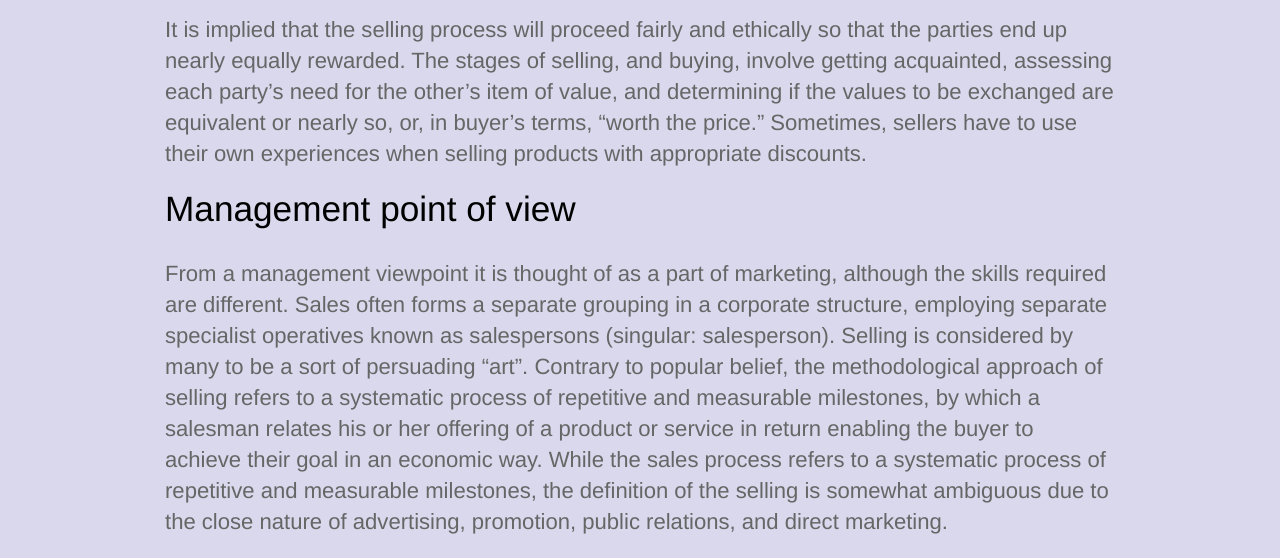
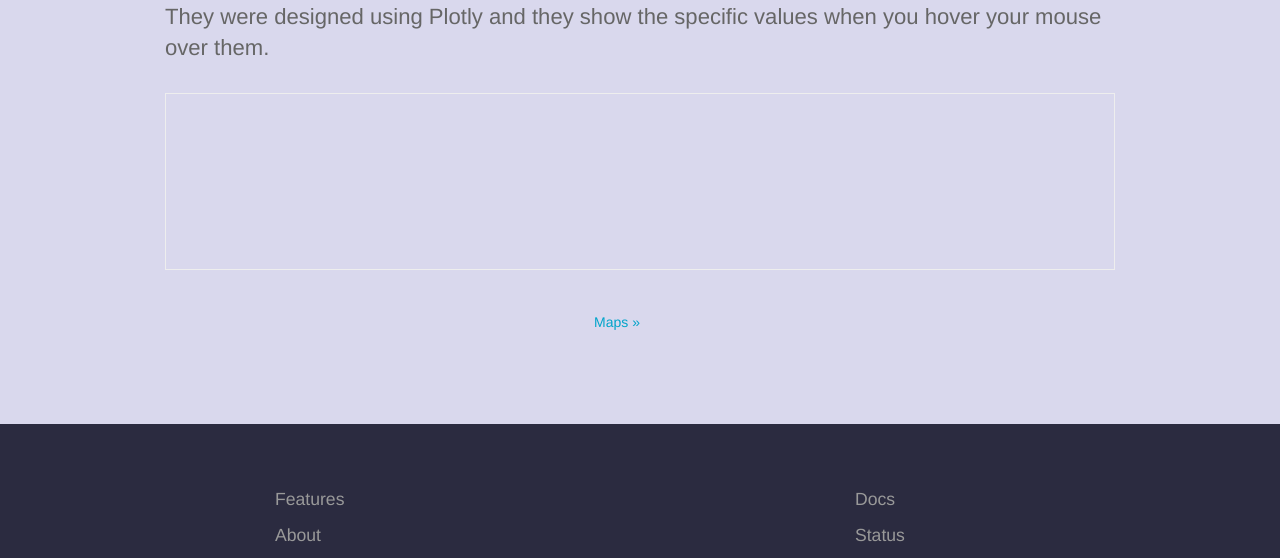
Before and after one commit to Her-o1/my_landing_page, a Jekyll site: the page built from _posts/2022-05-21-temperature-graphs.md, in a window 1280 px wide and 1400 px high, scrolled down 845 px. Shown: the part 256-814 px from the top of the window. Built offline with Jekyll 4.4.1, drawn with Linux system fonts in a browser that asks for light colours; some of the changed text lies outside the part shown.

Commit message:
Update 2022-05-21-temperature-graphs.md

```diff
--- a/_posts/2022-05-21-temperature-graphs.md
+++ b/_posts/2022-05-21-temperature-graphs.md
@@ -7,33 +7,7 @@
 ---
 Temperature graphs showcase the selected area's temperature forecast in terms of minimum and maximum temperatures per day.
 
-![Cat](https://source.unsplash.com/random/1500x1146)
 
-It is implied that the selling process will proceed fairly and ethically so that the parties end up nearly equally rewarded. The stages of selling, and buying, involve getting acquainted, assessing each party’s need for the other’s item of value, and determining if the values to be exchanged are equivalent or nearly so, or, in buyer's terms, "worth the price.” Sometimes, sellers have to use their own experiences when selling products with appropriate discounts.
+![temp](https://user-images.githubusercontent.com/103201519/170589063-c173b05d-60b3-40de-846e-f045f34e178e.gif)
 
-## Management point of view
-
-From a management viewpoint it is thought of as a part of marketing, although the skills required are different. Sales often forms a separate grouping in a corporate structure, employing separate specialist operatives known as salespersons (singular: salesperson). Selling is considered by many to be a sort of persuading "art". Contrary to popular belief, the methodological approach of selling refers to a systematic process of repetitive and measurable milestones, by which a salesman relates his or her offering of a product or service in return enabling the buyer to achieve their goal in an economic way. While the sales process refers to a systematic process of repetitive and measurable milestones, the definition of the selling is somewhat ambiguous due to the close nature of advertising, promotion, public relations, and direct marketing.
-
-![apricot](https://source.unsplash.com/random/1500x1147)
-
-Selling is the profession-wide term, much like marketing defines a profession. Recently, attempts have been made to clearly understand who is in the sales profession, and who is not. There are many articles looking at marketing, advertising, promotions, and even public relations as ways to create a unique transaction.
-
-## Common terms
-
-Two common terms used to describe a salesperson are "Farmer" and "Hunter". The reality is that most professional sales people have a little of both. A hunter is often associated with aggressive personalities who use aggressive sales technique. In terms of sales methodology a hunter refers to a person whose focus is on bringing in and closing deals. This process is called “sales capturing”. An example is a commodity sale such as a long distance sales person, shoe sales person and to a degree a car sales person. Their job is to find and convert buyers. A sales farmer is someone who creates sales demand by activities that directly influence and alter the buying process.
-
-![Marketing](https://source.unsplash.com/random/1500x1148)
-
-## Systems approach
-
-Many believe that the focus of selling is on the human agents involved in the exchange between buyer and seller. Effective selling also requires a systems approach, at minimum involving roles that sell, enable selling, and develop sales capabilities. Selling also involves salespeople who possess a specific set of sales skills and the knowledge required to facilitate the exchange of value between buyers and sellers that is unique from marketing, advertising, etc.
-
-![Lady bugs](https://source.unsplash.com/random/1500x1149)
-
-Within these three tenets, the following definition of professional selling is offered by the American Society for Training and Development (ASTD):
-
-“The holistic business system required to effectively develop, manage, enable, and execute a mutually beneficial, interpersonal exchange of goods and/or services for equitable value.”
-Team selling is one way to influence sales. Team selling is “a group of people representing the sales department and other functional areas in the firm, such as finance, production, and research and development”. (Spiro) Team selling came about in the 1990s through total quality management (TQM). TQM occurs when companies work to improve their customer satisfaction by constantly improving all of their operations.
-
-[source](https://en.wikipedia.org/wiki/Sales): Wikipedia
+They were designed using Plotly and they show the specific values when you hover your mouse over them.
```
